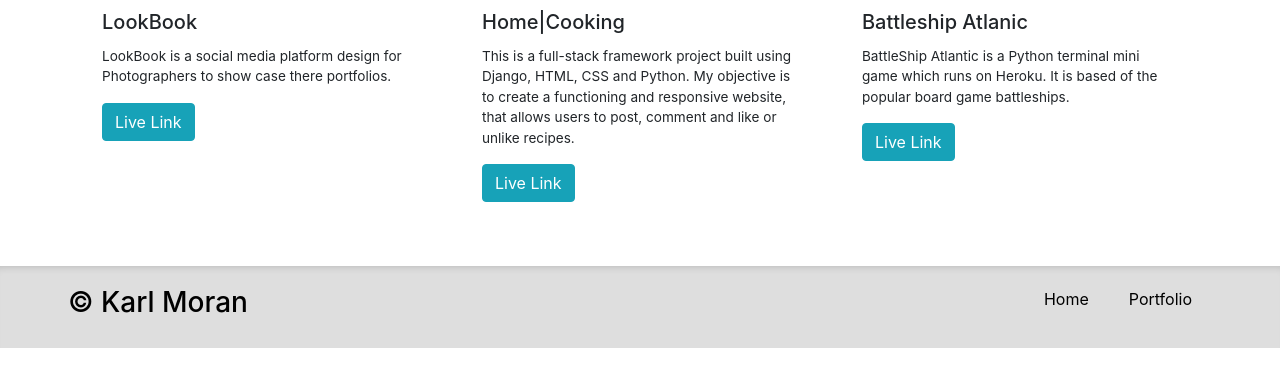
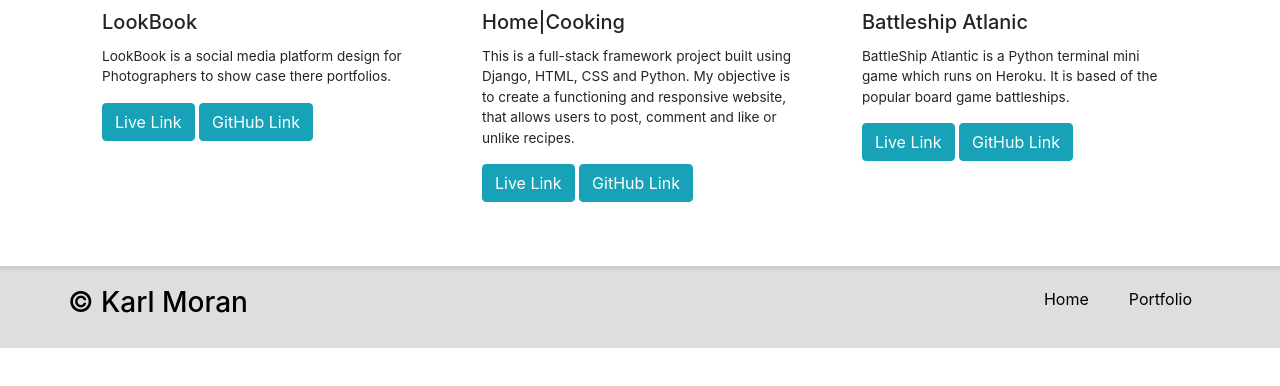
Before and after one commit to KarlMoran/Resume, a website: page portfolio.html in a window 1280 px wide. Shown: the part 320-706 px from the top of the page. Drawn offline with nearby package versions, Linux system fonts and the light colour scheme; a web font is replaced by a local one.

Commit message:
add github links to projects

```diff
--- a/portfolio.html
+++ b/portfolio.html
@@ -42,6 +42,7 @@
               <p class="card-text">LookBook is a social media platform design for Photographers to show case there portfolios.
               </p>
               <a href="https://lookbook.onrender.com/" class="btn btn-info" target="_blank">Live Link</a>
+              <a href="https://github.com/KarlMoran/lookbook" class="btn btn-info">GitHub Link</a>
             </div>
           </div>
           <div class="card">
@@ -52,6 +53,7 @@
                 objective is to create a functioning and responsive website, that allows users to post, comment and like or
                 unlike recipes.</p>
               <a href="https://home-cooking.onrender.com/" class="btn btn-info">Live Link</a>
+              <a href="https://github.com/KarlMoran/Home_Cooking_PP4" class="btn btn-info">GitHub Link</a>
             </div>
           </div>
           <div class="card">
@@ -61,6 +63,7 @@
               <p class="card-text">BattleShip Atlantic is a Python terminal mini game which runs on Heroku. It is based of the
                 popular board game battleships.</p>
               <a href="https://battleship-atlantic.onrender.com/" class="btn btn-info">Live Link</a>
+              <a href="https://github.com/KarlMoran/BattleShip" class="btn btn-info">GitHub Link</a>
             </div>
           </div>
           <div class="card">
@@ -70,6 +73,7 @@
               <p class="card-text">Sports quiz is a game for anyone who wants to test thier knowlege about sports. Are you
                 familiar with a number of different sports catagories and what happened in these events?</p>
               <a href="https://karlmoran.github.io/Quiz/" class="btn btn-info">Live Link</a>
+              <a href="https://github.com/KarlMoran/Quiz" class="btn btn-info">GitHub Link</a>
             </div>
           </div>
 
```
Also changed, not shown: index.html (+4 -0 lines).
